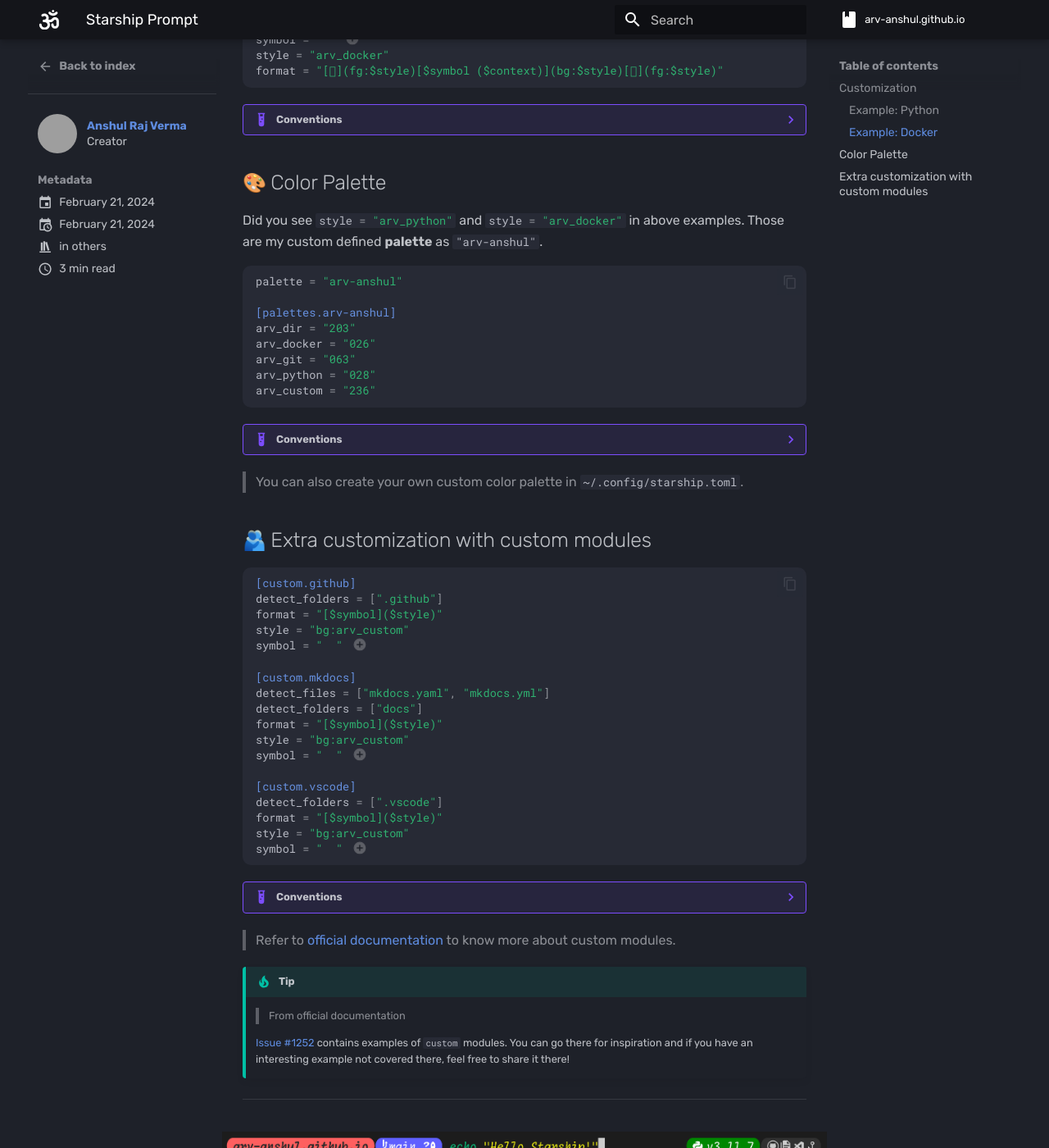
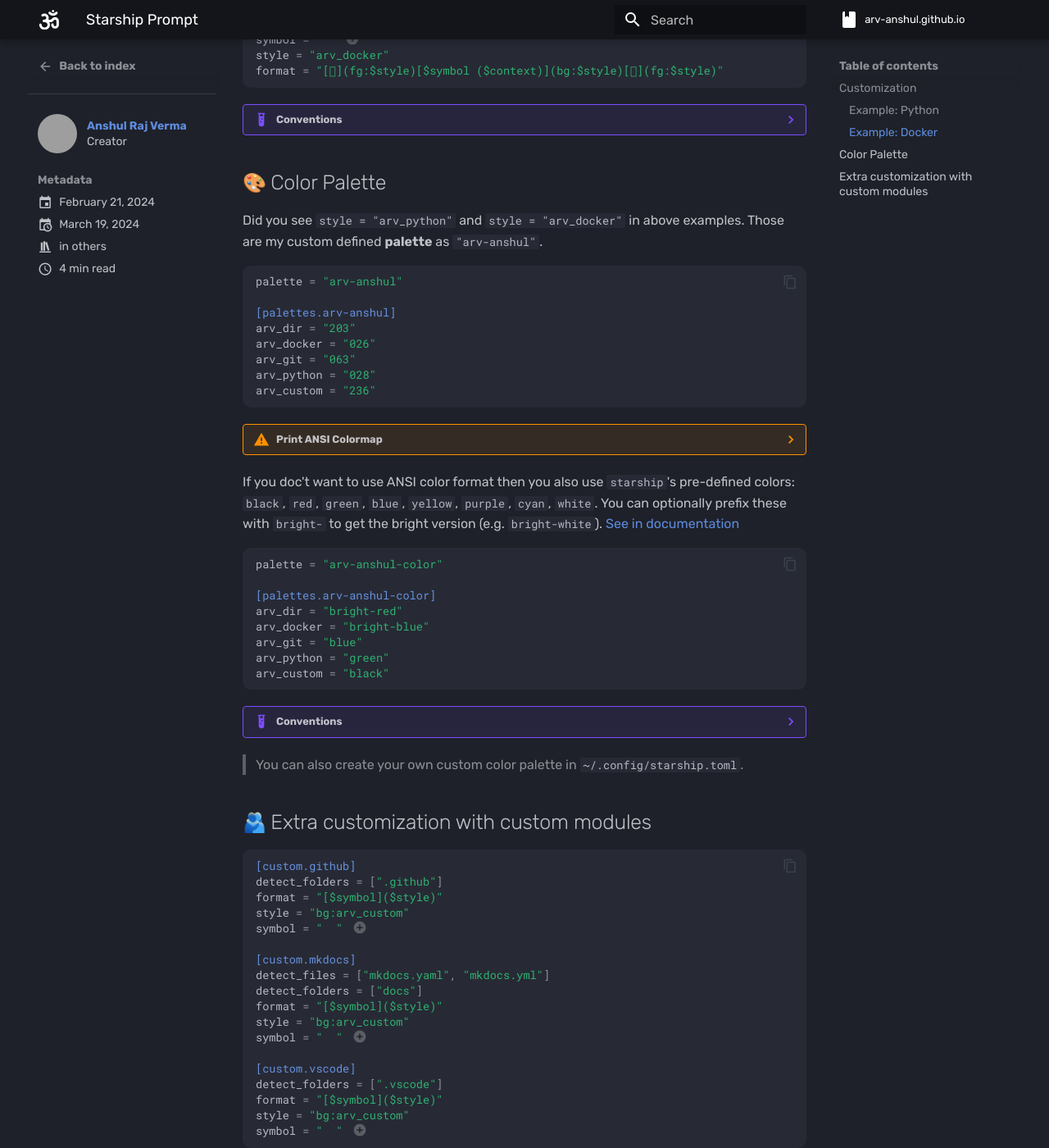
Before and after one commit to arv-anshul/arv-anshul.github.io, an MkDocs documentation site: the page built from docs/blog/posts/starship.md, in a window 1280 px wide and 1400 px high, scrolled down 1097 px. Shown: the whole window at 82% size. Built offline with MkDocs 1.6.1 and Material for MkDocs 9.7.7, drawn with Linux system fonts in a browser that asks for light colours; emoji names are drawn with the system emoji font; comment, search, counter and statistics services are not loaded; some of the changed text lies outside the part shown; grey boxes are pictures that could not be loaded.

Commit message:
blog: 📝 Update starship.md

````diff
--- a/docs/blog/posts/starship.md
+++ b/docs/blog/posts/starship.md
@@ -1,7 +1,7 @@
 ---
 date:
   created: 2024-02-21
-  updated: 2024-02-21
+  updated: 2024-03-19
 authors:
   - arv-anshul
 description: |
@@ -82,6 +82,35 @@ arv_docker = "026"
 arv_git = "063"
 arv_python = "028"
 arv_custom = "236"
+```
+
+??? warning "Print ANSI Colormap"
+
+    ```bash
+    # Use this function to print ANSI colormap
+    function colormap() {
+        range_start=${1:-1}
+        range_end=${2:-255}
+
+        for i in $(seq $range_start $range_end); do
+            echo -en "\e[48;5;${i}m  ${(l:3::0:)i}  \e[0m "
+            [[ $((i % 10)) -eq 0 ]] && echo
+        done
+        return 0
+    }
+    ```
+
+If you doc't want to use ANSI color format then you also use `starship`'s pre-defined colors: `black`, `red`, `green`, `blue`, `yellow`, `purple`, `cyan`, `white`. You can optionally prefix these with `bright-` to get the bright version (e.g. `bright-white`). [See in documentation](https://starship.rs/advanced-config/#style-strings)
+
+```toml
+palette = "arv-anshul-color"
+
+[palettes.arv-anshul-color]
+arv_dir = "bright-red"
+arv_docker = "bright-blue"
+arv_git = "blue"
+arv_python = "green"
+arv_custom = "black"
 ```
 
 ??? example "Conventions"
@@ -139,9 +168,7 @@ symbol = "󰨞 " # (3)!
 
 ![](../assets/images/with-starship.png "With Starship"){ .heart }
 
-<figcaption>
-If you want to make prompt to look like mine!<br><strong>Checkout my config file</strong>
-</figcaption>
+<figcaption>If you want to make prompt to look like mine! Click below</figcaption>
 </figure>
 
 <p align="center" markdown>
````
Also changed, not shown: other parts of docs/blog/posts/starship.md (+1 -1 lines).
